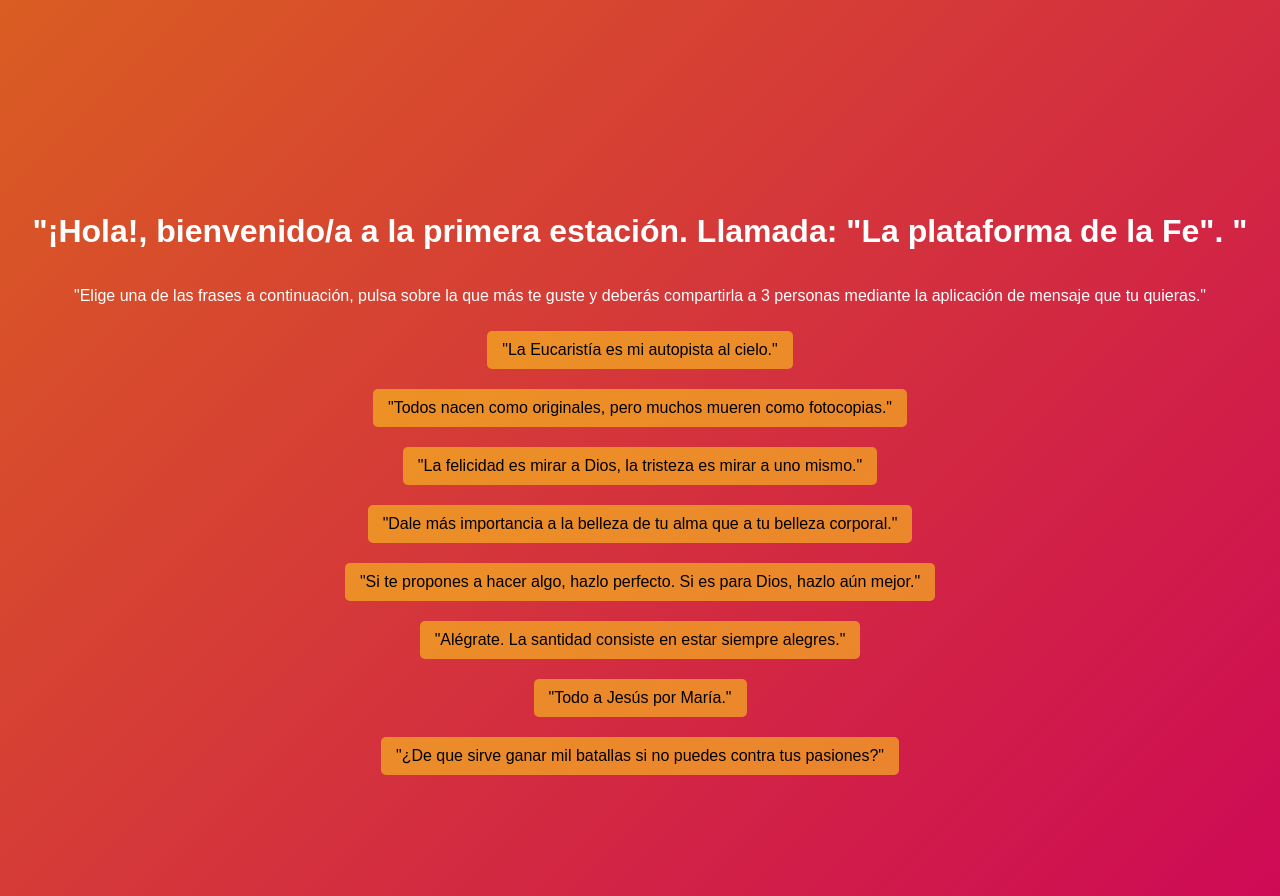
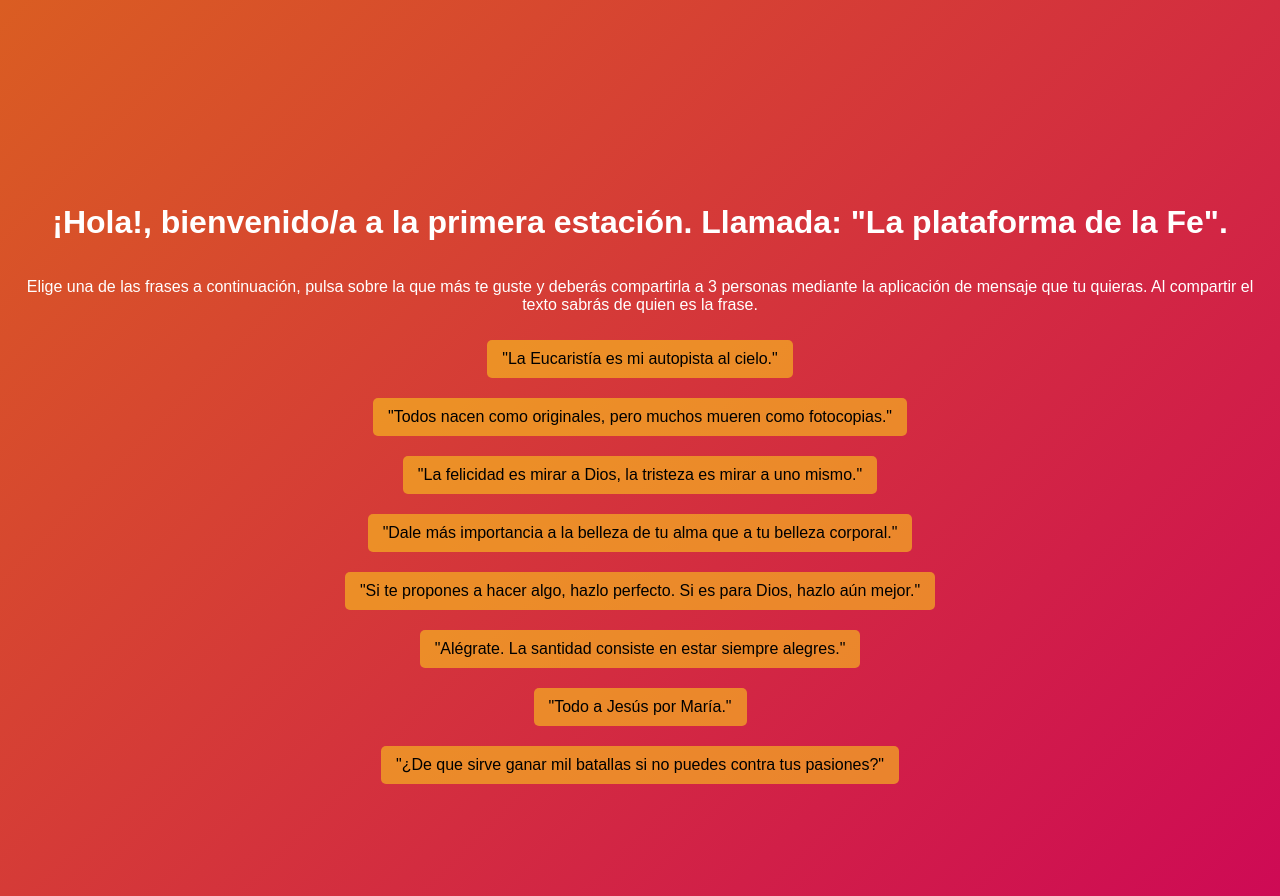
Before and after one commit to dzometa0102/plataformadelafe, a plain HTML site: page index.html in a window 1280 px wide. Drawn offline with Linux system fonts and the light colour scheme.

Commit message:
modificación de texto

```diff
--- a/index.html
+++ b/index.html
@@ -22,8 +22,8 @@
 <body>
 
 
-    <h1>"¡Hola!, bienvenido/a a la primera estación. Llamada: "La plataforma de la Fe". "</h1>
-    <p> "Elige una de las frases a continuación, pulsa sobre la que más te guste y deberás compartirla a 3 personas mediante la aplicación de mensaje que tu quieras." </p>
+    <h1>¡Hola!, bienvenido/a a la primera estación. Llamada: "La plataforma de la Fe". </h1>
+    <p> Elige una de las frases a continuación, pulsa sobre la que más te guste y deberás compartirla a 3 personas mediante la aplicación de mensaje que tu quieras. Al compartir el texto sabrás de quien es la frase. </p>
 
     <button onclick="compartirFrase('La Eucaristía es mi autopista al cielo. - Carlo Acutis')">
         "La Eucaristía es mi autopista al cielo."
```
